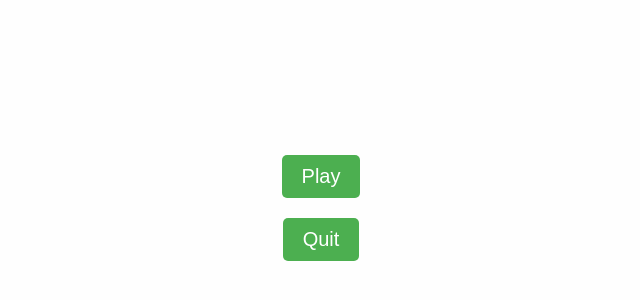
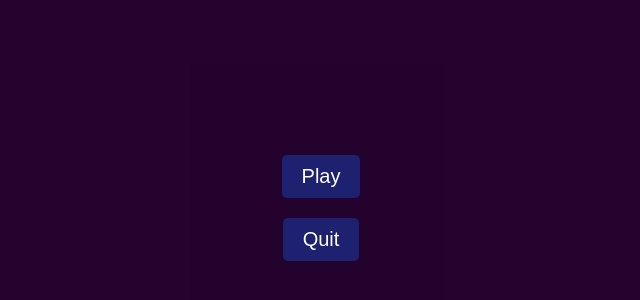
Before and after one commit to k3vinszn/StackGame, a plain HTML site: page index.html in a window 1280 px wide. Shown: the part 192-492 px from the top of the page, without its empty margins (319-959 px from the left). Drawn offline with Linux system fonts and the light colour scheme.

Commit message:
changed colors

```diff
--- a/style.css
+++ b/style.css
@@ -6,7 +6,7 @@ body, html {
     display: flex;
     justify-content: center;
     align-items: center;
-    background-color: #f9f9f9;
+    background-color: #4b145c;
     overflow: hidden;
 }
 
@@ -20,7 +20,7 @@ body, html {
     position: absolute;
     top: 0;
     left: 0;
-    background-color: rgba(255, 255, 255, 0.9); /* Optional background for menu */
+    background-color: rgba(36, 3, 46, 0.966); /* Optional background for menu */
     z-index: 1;
 }
 
@@ -29,18 +29,18 @@ button {
     margin: 10px;
     font-size: 20px;
     cursor: pointer;
-    background-color: #4CAF50; /* Green background */
+    background-color: #1e2070; /* Green background */
     color: white; /* White text */
     border: none; /* Remove borders */
     border-radius: 5px; /* Rounded corners */
 }
 
 button:hover {
-    background-color: #45a049; /* Darker green on hover */
+    background-color: #38b4e6; /* Darker green on hover */
 }
 
 button:active {
-    background-color: #3e8e41; /* Even darker green when clicked */
+    background-color: #31c2cc; /* Even darker green when clicked */
 }
 
 #score {
@@ -64,5 +64,5 @@ button:active {
 }
 
 #gameCanvas {
-    background-color: #f9f9f9;
+    background-color: #23063a;
 }
```
